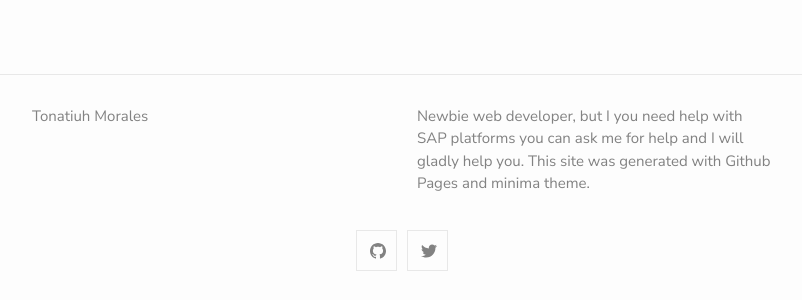
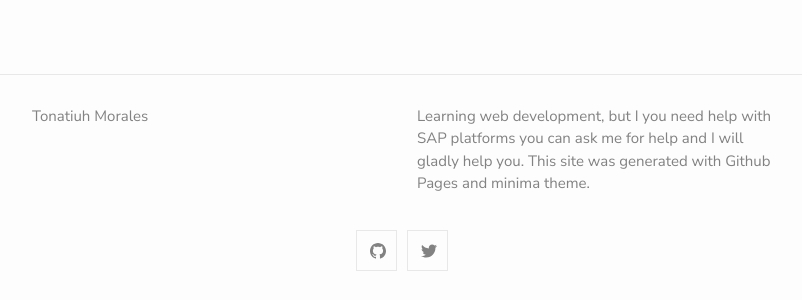
Before and after one commit to blackc0mb/blackc0mb.github.io, a Jekyll site: the page built from index.md, in a window 1280 px wide. Shown: the part 594-894 px from the top of the page, without its empty margins (238-1040 px from the left). Built offline with Jekyll 4.4.1, drawn with Linux system fonts in a browser that asks for light colours.

Commit message:
Update _config.yml

```diff
--- a/_config.yml
+++ b/_config.yml
@@ -3,7 +3,7 @@ author:
   name: Tonatiuh Morales
   #email: your-email@domain.com
 description:
-  Newbie web developer, but I you need help with SAP platforms you can ask me for help and I will gladly help you.
+  Learning web development, but I you need help with SAP platforms you can ask me for help and I will gladly help you.
   This site was generated with Github Pages and minima theme.
 
 show_excerpts: false # set to true to show excerpts on the homepage
```
